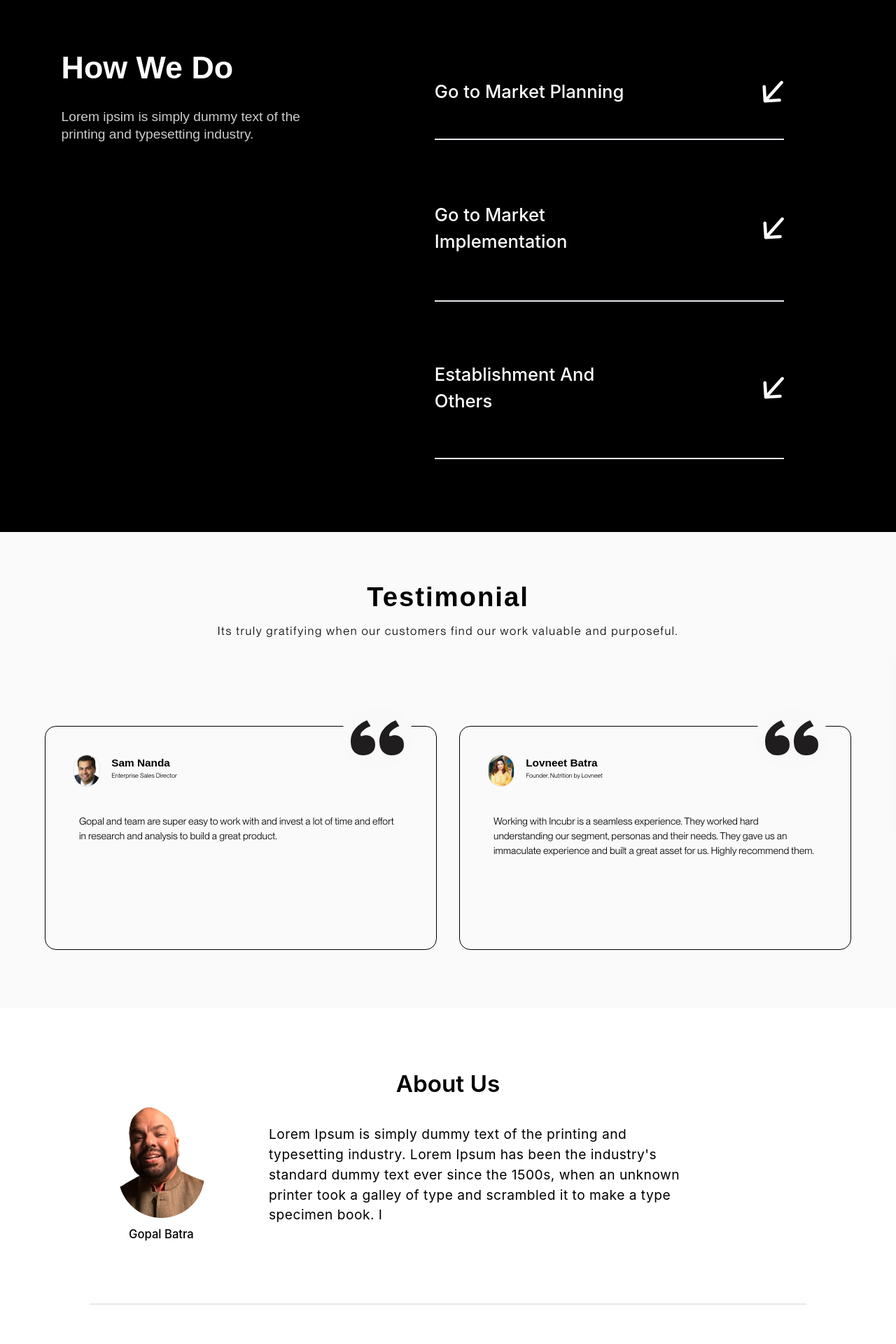
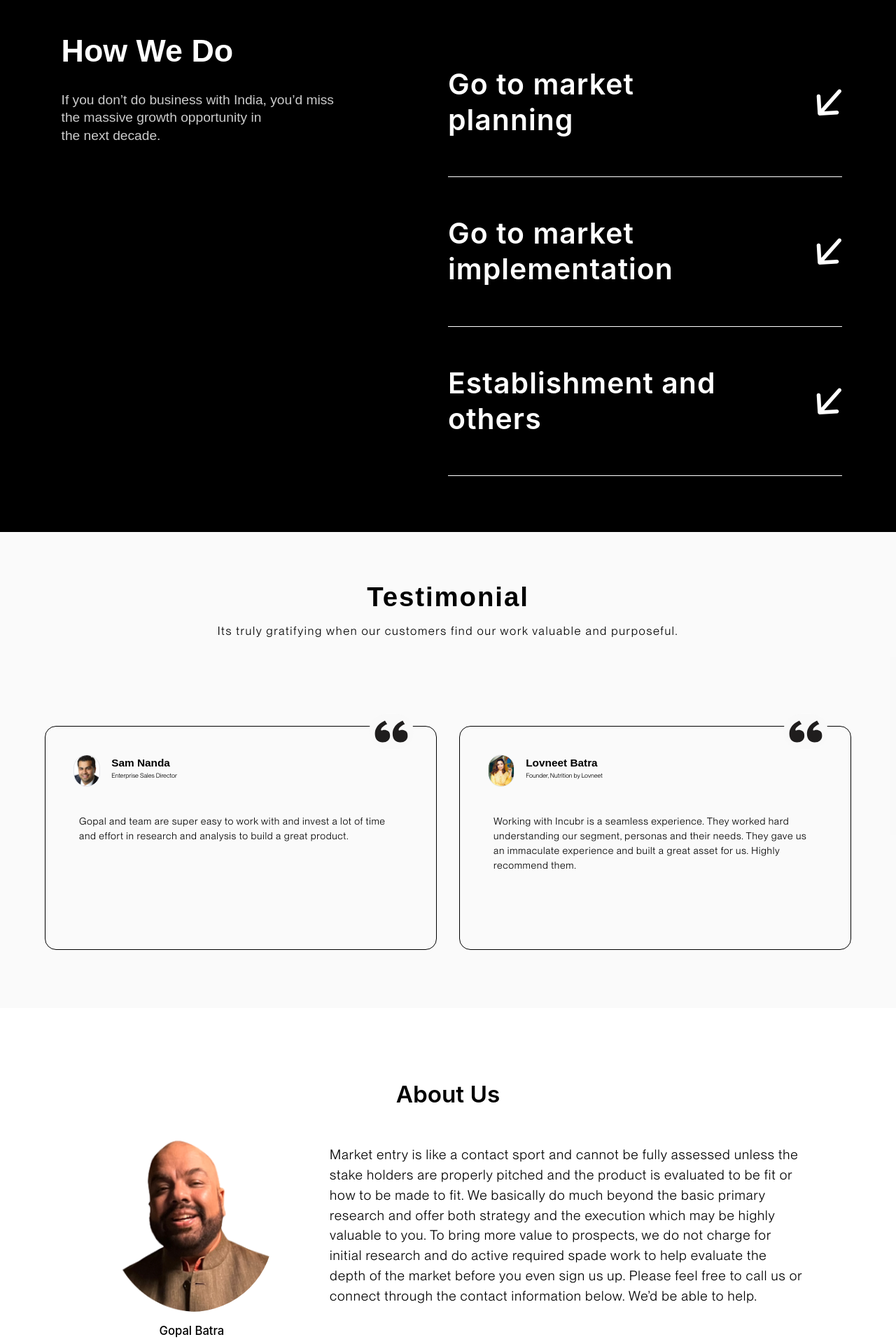
Before and after one commit to incubr/incubr-1, a Next.js app: page / in a window 1280 px wide. Shown: the part 840-2760 px from the top of the page at 70% size. Built offline with nearby package versions, Linux system fonts and the light colour scheme.

Commit message:
new changes

```diff
--- /dev/null
+++ b/data/howWeDo.js
@@ -0,0 +1,23 @@
+export const howWeDo = [
+    {
+        id: 1,
+        title: "Go to market planning",
+        description: `Understand the feasibility of your project and define scope. Nothing is a copy paste model, it's a different consumer, and a different market. The pains and desires might be similar but the solution has to be refined or altered.
+        Contact and understand - we define the universe of prospects both b2b and b2c, plan a pilot to really understand the addressable market for you and its size.
+        We collate and help you work with the data and joint study to formulate a robust, cost effective strategy.
+        `
+    },
+    {
+        id: 2,
+        title: "Go to market implementation",
+        description: `Based on the mutual learning and understanding:
+        We propose a on ground test pilot which would involve real business development or sourcing of your product.
+        Partnership model - joint venture, acquisition or exports.
+        `
+    },
+    {
+        id: 3,
+        title: "Establishment and others",
+        description: `We help you register and establish in the country and take care of all the needful regulations, compliances to be a bona fide entity and be fully operational for scale.`
+    }
+]
--- a/src/components/headers/index.jsx
+++ b/src/components/headers/index.jsx
@@ -20,7 +20,7 @@ export default function Headers({ isDark = false }) {
         </Link>
 
         {/* <Image src={Logo} className=" cursor-pointer" /> */}
-        <Link href={"/start-a-project"}>
+        {/* <Link href={"/start-a-project"}>
           <button
             className={`button rounded-full tracking-wider hover:shadow-md ${
               isDark ? "bg-[#fff]" : " border border-black hover:border-none bg-[#fff]"
@@ -28,7 +28,7 @@ export default function Headers({ isDark = false }) {
           >
             START A PROJECT
           </button>
-        </Link>
+        </Link> */}
       </div>
     </div>
   );
--- a/src/components/home/about.jsx
+++ b/src/components/home/about.jsx
@@ -1,33 +1,43 @@
 import React from "react";
 import aboutpic from "@/assets/about.png";
-import {onmouseleave} from "../../custom-cursor";
+import { onmouseleave } from "../../custom-cursor";
 import Link from "next/link";
-import {onMouseEnterOnTitle} from "./landing";
-import {about_data} from "@/data/about";
+import { onMouseEnterOnTitle } from "./landing";
+import { about_data } from "@/data/about";
 import Image from "next/image";
-
 
 export default function About() {
   return (
-    <div className="flex h-[70vh] lg:h-[35vh] xl:h-[45vh] my-0 md:my-[5vw] md:h-[28vh] justify-center">
+    <div className="flex h-[80vh] lg:h-[60vh] my-[8vw] sm:my-[5vw] sm:h-[40vh] justify-center">
       <div className="flex flex-col border-b-2 w-[90%] lg:w-[80%]">
-        <span className="flex lg:text-[3vw] md:text-[2.8vw] xl:text-[2.6vw] text-[8vw] sm:text-[5vw] font-semibold h-[25%] items-center w-full justify-center">About Us</span>
-        <div className="flex w-full md:flex-row flex-col space-x-[4vw]">
-          <div className="flex md:w-[20%] mt-0 lg:mt-[-2vh] justify-start w-full items-center flex-col">
-            <span className="flex justify-center h-[70%] w-[60%]">
-              <Image src={aboutpic}
-                alt="aboutPic"
-                className="border border-black rounded-full"
-                width={400}
-                height={500}
-                objectFit="cover"
-              />
+        <span className="flex lg:text-[2.6vw] text-[8vw] sm:text-[4.5vw] font-semibold h-[25%] items-center w-full justify-center">
+          About Us
+        </span>
+        <div className="flex w-full md:flex-row flex-col sm:space-x-[4vw]">
+          <div className="flex flex-col sm:w-[30%] items-center">
+            <span className="flex justify-center w-[80%] mt-[4vw] sm:mt-0 sm:h-[18vh] lg:h-[35vh]">
+              <div
+                className="h-48 w-52 sm:w-full sm:h-full rounded-full bg-cover"
+                style={{
+                  backgroundImage: `url("/about.png")`,
+                }}
+              ></div>
             </span>
-            <p className="flex w-full justify-center h-[20%] items-center font-medium md:text-[1.3vw] text-[4vw]">Gopal Batra</p>
+            <p className="flex w-full justify-center sm:h-[20%] items-center font-medium sm:text-[2.3vw] lg:text-[1.3vw] text-[4vw]">
+              Gopal Batra
+            </p>
           </div>
-          <div className="flex flex-1 flex-col">
-            <p className="flex w-full lg:w-[80%] text-[4vw] lg:text-[1.5vw] pt-[1vw] tracking-wide px-3 text-center pb-5 sm:text-left sm:px-0 sm:mt-0  sm:my-10">
-              Lorem Ipsum is simply dummy text of the printing and typesetting industry. Lorem Ipsum has been the industry's standard dummy text ever since the 1500s, when an unknown printer took a galley of type and scrambled it to make a type specimen book. I
+          <div className="flex sm:w-[70%] flex-col">
+            <p className="flex w-full text-[4vw] sm:text-[2vw] font-[PPNeueMontreal] lg:text-[1.5vw] pt-[1vw] tracking-wider text-justify pb-5 sm:text-left sm:px-0 sm:mt-0  sm:my-10">
+              Market entry is like a contact sport and cannot be fully assessed
+              unless the stake holders are properly pitched and the product is
+              evaluated to be fit or how to be made to fit. We basically do much
+              beyond the basic primary research and offer both strategy and the
+              execution which may be highly valuable to you. To bring more value
+              to prospects, we do not charge for initial research and do active
+              required spade work to help evaluate the depth of the market
+              before you even sign us up. Please feel free to call us or connect
+              through the contact information below. We’d be able to help.
             </p>
           </div>
         </div>
--- a/src/components/home/middle.jsx
+++ b/src/components/home/middle.jsx
@@ -1,14 +1,14 @@
-import {Store} from "@/context";
-import {buttonMouseEnter, onmouseleave} from "@/src/custom-cursor";
+import { Store } from "@/context";
+import { howWeDo } from "@/data/howWeDo";
+import { buttonMouseEnter, onmouseleave } from "@/src/custom-cursor";
 import Link from "next/link";
 import React from "react";
-import {onMouseEnterOnTitle} from "./landing";
+import { onMouseEnterOnTitle } from "./landing";
 
 export default function MiddleSection() {
-
   return (
     <div className="flex h-screen w-full bg-[#ffffff] justify-center items-center ">
-      <div className="flex w-full py-[3vw] text-white bg-black lg:py-[13vh] flex-col lg:flex-row lg:items-start h-full">
+      <div className="flex w-full py-[10vw] sm:py-[8vw] text-white bg-black lg:py-[10vh] flex-col lg:flex-row lg:items-start h-full justify-between">
         <div className="flex px-[6vw] lg:px-0 flex-col w-full lg:w-[38%] items-end">
           <div className="flex flex-col w-[97%] lg:w-[82%] ">
             <h1
@@ -20,89 +20,58 @@ export default function MiddleSection() {
             </h1>
             <div className="flex flex-col ">
               <span className=" opacity-80 font-[Arial]  mt-[2vw] sm:text-left leading-[6vw] text-[5vw] sm:text-[4vw] sm:leading-[5vw] lg:leading-[2vw] lg:text-[1.5vw] justify-center flex flex-col">
-                Lorem ipsim is simply dummy text of the printing and typesetting industry.
+              If you don’t do business with India, you’d miss the massive growth opportunity in the next decade.
               </span>
             </div>
           </div>
         </div>
 
-        <div className="flex w-full justify-center items-center lg:w-[60%] h-full">
-          <div className="flex text-[5vw] sm:text-[5vw] md:text-[3vw] lg:[2vw] xl:text-[2vw] justify-between sm:w-[90%] font-[500] h-full px-24 flex-col">
-            <div className="flex sm:h-[23%] my-2 sm:my-0 h-[20%] border-b-2 items-center justify-between">
-              <span>Go to Market Planning</span>
-              <svg
+        <div className="flex w-full pr-[6vw] justify-center items-center lg:w-[50%] h-full">
+          <div className="w-[80%] lg:w-full h-[90%] lg:h-full flex flex-col">
+            {howWeDo.map((item, index) => (
+              <div
+                style={{
+                  transition: "all 0.5s ease-in-out",
+                }}
+                className="flex flex-1 flex-col border-b border-white transition-all ease-in-out duration-500"
                 onClick={() => {
-                  document
-                    .getElementById("market_plan")
-                    .classList.toggle("hidden");
+                  const element = document.getElementById(item.title);
+                  element.classList.toggle("hidden");
 
+                  // hide all other elements
+                  const other = howWeDo.filter((i) => i.title !== item.title);
+                  other.forEach((i) => {
+                    const element = document.getElementById(i.title);
+                    element.classList.add("hidden");
+                  });
                 }}
-                className="w-8 h-4 sm:w-8 sm:h-8" viewBox="0 0 39 42" fill="none" xmlns="http://www.w3.org/2000/svg">
-                <path d="M38.2458 5.48911C39.3443 4.2488 39.2294 2.35279 37.9891 1.25424C36.7488 0.155683 34.8528 0.270593 33.7542 1.51089L38.2458 5.48911ZM2.0055 38.6815C2.10573 40.3353 3.52767 41.5947 5.18149 41.4945L32.132 39.8611C33.7859 39.7609 35.0453 38.339 34.9451 36.6851C34.8448 35.0313 33.4229 33.7719 31.7691 33.8721L7.81302 35.324L6.36114 11.368C6.26091 9.71415 4.83897 8.45471 3.18515 8.55495C1.53133 8.65518 0.271896 10.0771 0.372128 11.7309L2.0055 38.6815ZM33.7542 1.51089L2.75424 36.5109L7.24576 40.4891L38.2458 5.48911L33.7542 1.51089Z" fill="white" />
-              </svg>
 
-
-            </div>
-            <div className="hidden text-black transition-all ease-in-out duration-500" id="market_plan">
-              <div className="flex bg-white text-[1vw] font-normal flex-col">
-                <li> Understand the feasibility of your project and define scope. Nothing is a copy paste model, it's a different consumer, and a different market. The pains and desires might be similar but the solution has to be refined or altered.
-                </li>
-                <li> Contact and understand - we define the universe of prospects both b2b and b2c, plan a pilot to really understand the addressable market for you and its size.
-                </li>
-                <li> We collate and help you work with the data and joint study to formulate a robust, cost effective strategy. </li>
+              >
+                <div
+                  className="flex flex-1 cursor-pointer  items-center justify-between"
+                >
+                  <span className="text-[7vw] sm:text-[5vw] sm:leading-[5.8vw] lg:text-[3.2vw] w- sm:w-[80%] lg:leading-[4vw] font-semibold tracking-wide">
+                    {item.title}
+                  </span>
+                  <span>
+                    <svg
+                      className="lg:w-[3vw] lg:h-[3vw] sm:w-[5vw] sm:h-[5vw] w-[8vw] h-[8vw]"
+                      viewBox="0 0 39 42"
+                      fill="none"
+                      xmlns="http://www.w3.org/2000/svg"
+                    >
+                      <path
+                        d="M38.2458 5.48911C39.3443 4.2488 39.2294 2.35279 37.9891 1.25424C36.7488 0.155683 34.8528 0.270593 33.7542 1.51089L38.2458 5.48911ZM2.0055 38.6815C2.10573 40.3353 3.52767 41.5947 5.18149 41.4945L32.132 39.8611C33.7859 39.7609 35.0453 38.339 34.9451 36.6851C34.8448 35.0313 33.4229 33.7719 31.7691 33.8721L7.81302 35.324L6.36114 11.368C6.26091 9.71415 4.83897 8.45471 3.18515 8.55495C1.53133 8.65518 0.271896 10.0771 0.372128 11.7309L2.0055 38.6815ZM33.7542 1.51089L2.75424 36.5109L7.24576 40.4891L38.2458 5.48911L33.7542 1.51089Z"
+                        fill="white"
+                      />
+                    </svg>
+                  </span>
+                </div>
+                <span className="py-5 hidden text-xs sm:text-base" id={item.title}>
+                  {item.description}
+                </span>
               </div>
-            </div>
-            <div className="flex h-[25%] sm:h-[35%] justify-center items-center border-b-2">
-              <div className="flex flex-col w-full">
-                <span>Go to Market</span>
-                <span>Implementation</span>
-              </div>
-              <svg
-                onClick={() => {
-                  document
-                    .getElementById("market_implement")
-                    .classList.toggle("hidden");
-
-                }}
-                className="w-8 h-4 sm:w-8 sm:h-8" viewBox="0 0 39 42" fill="none" xmlns="http://www.w3.org/2000/svg">
-                <path d="M38.2458 5.48911C39.3443 4.2488 39.2294 2.35279 37.9891 1.25424C36.7488 0.155683 34.8528 0.270593 33.7542 1.51089L38.2458 5.48911ZM2.0055 38.6815C2.10573 40.3353 3.52767 41.5947 5.18149 41.4945L32.132 39.8611C33.7859 39.7609 35.0453 38.339 34.9451 36.6851C34.8448 35.0313 33.4229 33.7719 31.7691 33.8721L7.81302 35.324L6.36114 11.368C6.26091 9.71415 4.83897 8.45471 3.18515 8.55495C1.53133 8.65518 0.271896 10.0771 0.372128 11.7309L2.0055 38.6815ZM33.7542 1.51089L2.75424 36.5109L7.24576 40.4891L38.2458 5.48911L33.7542 1.51089Z" fill="white" />
-              </svg>
-            </div>
-            <div className="hidden text-black transition-all ease-in-out duration-500" id="market_implement">
-              <div className="flex bg-white text-[1vw] font-normal flex-col">
-                <li> Understand the feasibility of your project and define scope. Nothing is a copy paste model, it's a different consumer, and a different market. The pains and desires might be similar but the solution has to be refined or altered.
-                </li>
-                <li> Contact and understand - we define the universe of prospects both b2b and b2c, plan a pilot to really understand the addressable market for you and its size.
-                </li>
-                <li> We collate and help you work with the data and joint study to formulate a robust, cost effective strategy. </li>
-              </div>
-            </div>
-            <div className="flex h-[26%] my-6 sm:my-0 sm:h-[34%] justify-center items-center border-b-2">
-              <div className="flex flex-col w-full">
-                <span>Establishment And</span>
-                <span>Others</span>
-              </div>
-              <svg
-                onClick={() => {
-                  document
-                    .getElementById("others")
-                    .classList.toggle("hidden");
-
-                }}
-                className="w-8 h-4 sm:w-8 sm:h-8" viewBox="0 0 39 42" fill="none" xmlns="http://www.w3.org/2000/svg">
-                <path d="M38.2458 5.48911C39.3443 4.2488 39.2294 2.35279 37.9891 1.25424C36.7488 0.155683 34.8528 0.270593 33.7542 1.51089L38.2458 5.48911ZM2.0055 38.6815C2.10573 40.3353 3.52767 41.5947 5.18149 41.4945L32.132 39.8611C33.7859 39.7609 35.0453 38.339 34.9451 36.6851C34.8448 35.0313 33.4229 33.7719 31.7691 33.8721L7.81302 35.324L6.36114 11.368C6.26091 9.71415 4.83897 8.45471 3.18515 8.55495C1.53133 8.65518 0.271896 10.0771 0.372128 11.7309L2.0055 38.6815ZM33.7542 1.51089L2.75424 36.5109L7.24576 40.4891L38.2458 5.48911L33.7542 1.51089Z" fill="white" />
-              </svg>
-
-            </div>
-            <div className="hidden text-black transition-all ease-in-out duration-500" id="others">
-              <div className="flex bg-white text-[1vw] font-normal flex-col">
-                <li> Understand the feasibility of your project and define scope. Nothing is a copy paste model, it's a different consumer, and a different market. The pains and desires might be similar but the solution has to be refined or altered.
-                </li>
-                <li> Contact and understand - we define the universe of prospects both b2b and b2c, plan a pilot to really understand the addressable market for you and its size.
-                </li>
-                <li> We collate and help you work with the data and joint study to formulate a robust, cost effective strategy. </li>
-              </div>
-            </div>
+            ))}
           </div>
         </div>
       </div>
--- a/src/components/home/testimonies.jsx
+++ b/src/components/home/testimonies.jsx
@@ -43,7 +43,7 @@ const Title = () => {
           <Description text={"Its truly gratifying when our customers find our work valuable and purposeful."} />
         </div>
         <div className="lg:hidden flex flex-1 justify-center items-center">
-          <span className="text-center sm:text-[3vw]">
+          <span className="text-center sm:text-[3vw] tracking-wider">
             Its truly gratifying when our customers find our work valuable and
             purposeful.
           </span>
@@ -103,7 +103,7 @@ export default function Testimonies() {
     <>
       <div
         id="PageWrapTestomony"
-        className=" flex dark__section flex-nowrap flex-col font-[PPNeueMontreal]  h-[85vh]  bg-[#D9D9D926] bg-opacity-75"
+        className=" flex dark__section flex-nowrap flex-col font-[PPNeueMontreal] h-[90vh] sm:h-[85vh]  bg-[#D9D9D926] bg-opacity-75"
       >
         <div className="testomony-item relative flex dark__section flex-nowrap flex-col justify-around sm:justify-center space-y-0 sm:space-y-[10vw] lg:space-y-[3vw] lg:justify-around items-center font-[PPNeueMontreal] h-[80vh] ">
           <Title />
@@ -161,16 +161,15 @@ export default function Testimonies() {
               ))}
             </Swiper> */}
             <div className="flex w-full justify-center h-full items-center">
-              <div className="flex w-[90%] space-x-[2.5vw]">
+              <div className="flex lg:flex-row flex-col w-[90%] space-y-[4vw] lg:space-y-0 lg:space-x-[2.5vw]">
                 {slides.slice(1, 3).map((item) => (
                   <div
                     key={item.name}
                     className="flex flex-1 border border-black p-5 h-[40vh] rounded-2xl relative"
                   >
-                    <span className="absolute -top-[2vw]  right-[2.5vw]">
+                    <span className="absolute -top-[4vw] sm:-top-[3vw] lg:-top-[2vw]  right-[2.5vw]">
                       <svg
-                        width="104"
-                        height="82"
+                        className="w-[12vw] h-[12vw] sm:w-[8vw] sm:h-[8vw] lg:w-[5vw] lg:h-[5vw]"
                         viewBox="0 0 104 82"
                         fill="none"
                         xmlns="http://www.w3.org/2000/svg"
@@ -183,23 +182,23 @@ export default function Testimonies() {
                       </svg>
                     </span>
                     <div className="flex w-full p-5 flex-col">
-                      <div className="flex h-[24%]">
+                      <div className="flex lg:h-[24%]">
                         <div
                           style={{
                             backgroundImage: `url(${item.backgroundImage})`,
                           }}
-                          className="flex border items-center justify-center bg-cover bg-center h-[80%] w-[8%] rounded-full"
+                          className="flex border items-center justify-center bg-cover bg-center lg:h-[80%] w-[14%] sm:w-[8%] rounded-full"
                         ></div>
                         <p className="flex flex-col px-4">
-                          <span className="flex font-semibold font-[Arial] text-[1.2vw]">
+                          <span className="flex font-semibold font-[Arial] text-[3.8vw] sm:text-[2.5vw] lg:text-[1.2vw]">
                             {item.name}
                           </span>
-                          <span className="flex text-[.7vw] font-[PPNeueMontreal]">
+                          <span className="flex text-[2.5vw] sm:text-[1.5vw] lg:text-[.7vw] font-[PPNeueMontreal]">
                             {item.description}
                           </span>
                         </p>
                       </div>
-                      <p className="flex flex-1 p-2 text-[1.1vw] mt-[1.5vw] font-[PPNeueMontreal]">
+                      <p className="flex flex-1 p-2 text-[3.7vw] tracking-wider sm:text-[2.2vw] lg:text-[1.1vw] mt-[1.5vw] font-[PPNeueMontreal]">
                         {item.text}
                       </p>
                     </div>
```
Also changed, not shown: src/components/footer/index.jsx (+63 -141 lines), src/components/home/landing.jsx (+5 -5 lines), public/about.png (added).
